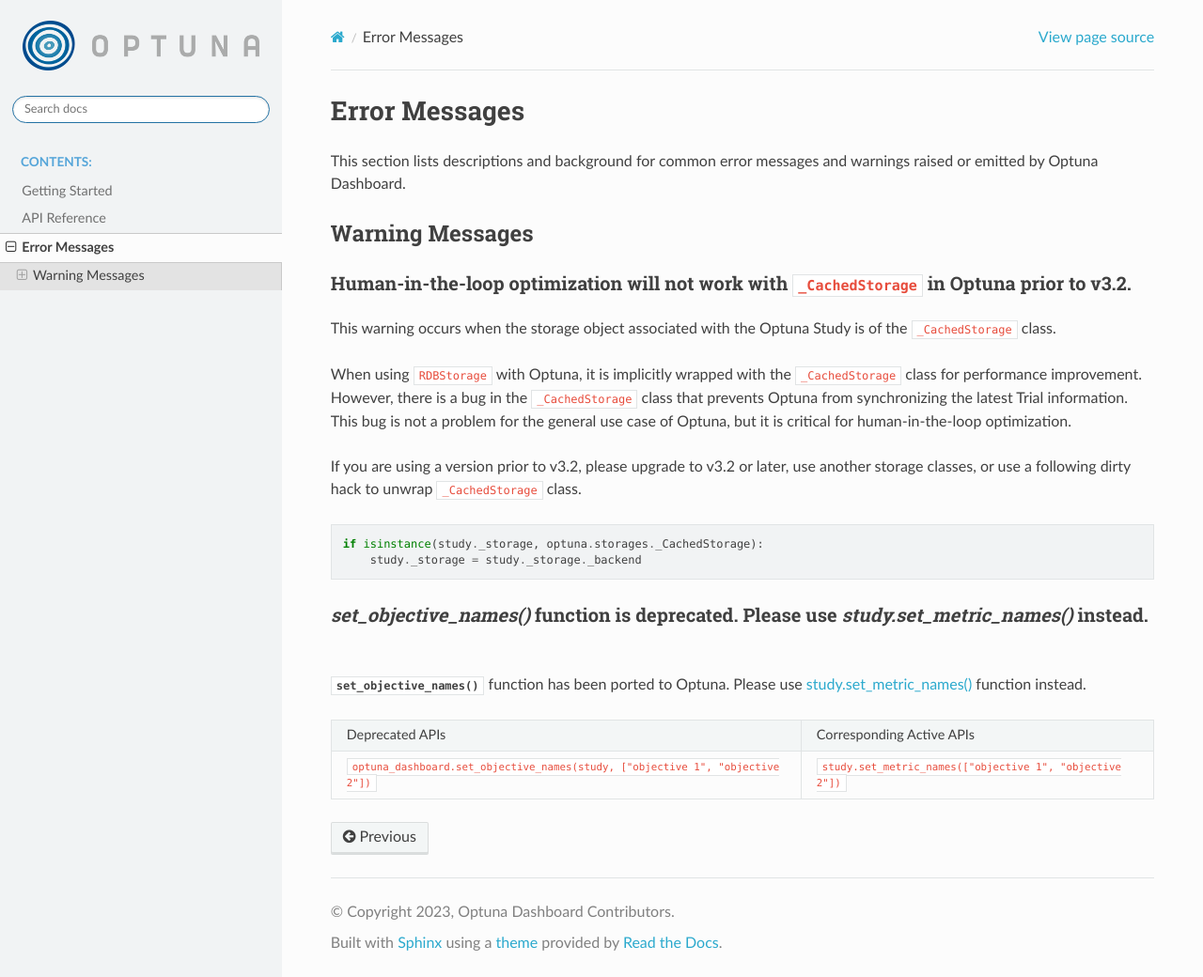
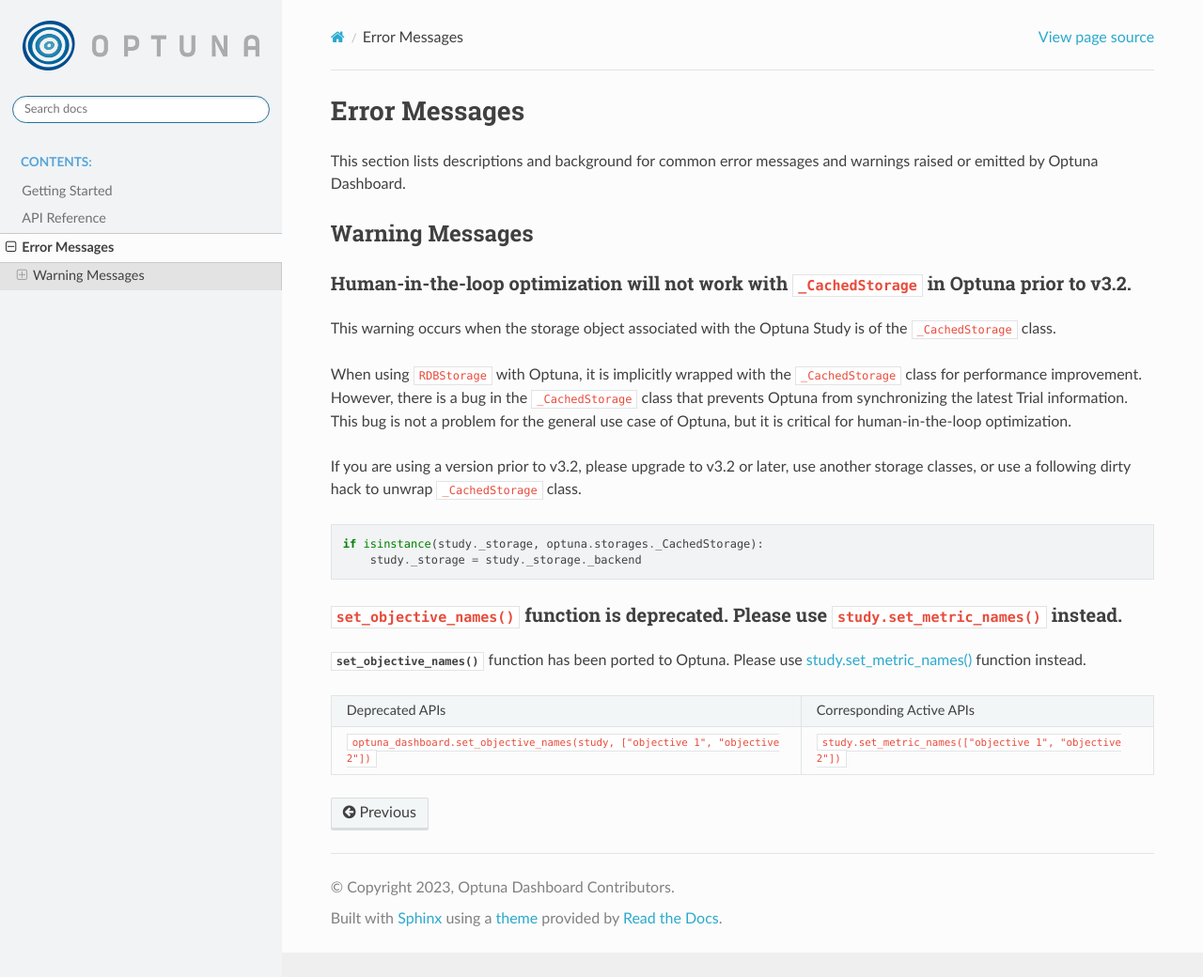
Before and after one commit to optuna/optuna-dashboard, a Sphinx documentation site: the page built from docs/errors.rst, in a window 1280 px wide and 1040 px high. Shown: the whole window at 94% size. Built offline with Sphinx 7.4.7 and the Read the Docs theme 2.0.0, drawn with Linux system fonts in a browser that asks for light colours.

Commit message:
Fix a broken syntax

```diff
--- a/docs/errors.rst
+++ b/docs/errors.rst
@@ -24,8 +24,8 @@
        study._storage = study._storage._backend
 
 
-`set_objective_names()` function is deprecated. Please use `study.set_metric_names()` instead.
-~~~~~~~~~~~~~~~~~~~~~~~~~~~~~~~~~~~~~~~~~~~~~~~~~~~~~~~~~~~~~~~~~~~~~~~~~~~~~~~~~~~~~~~~~~~~~~
+``set_objective_names()`` function is deprecated. Please use ``study.set_metric_names()`` instead.
+~~~~~~~~~~~~~~~~~~~~~~~~~~~~~~~~~~~~~~~~~~~~~~~~~~~~~~~~~~~~~~~~~~~~~~~~~~~~~~~~~~~~~~~~~~~~~~~~~~
 
 :func:`~optuna_dashboard.set_objective_names` function has been ported to Optuna.
 Please use `study.set_metric_names() <https://optuna.readthedocs.io/en/latest/reference/generated/optuna.study.Study.html#optuna.study.Study>`_ function instead.
```
